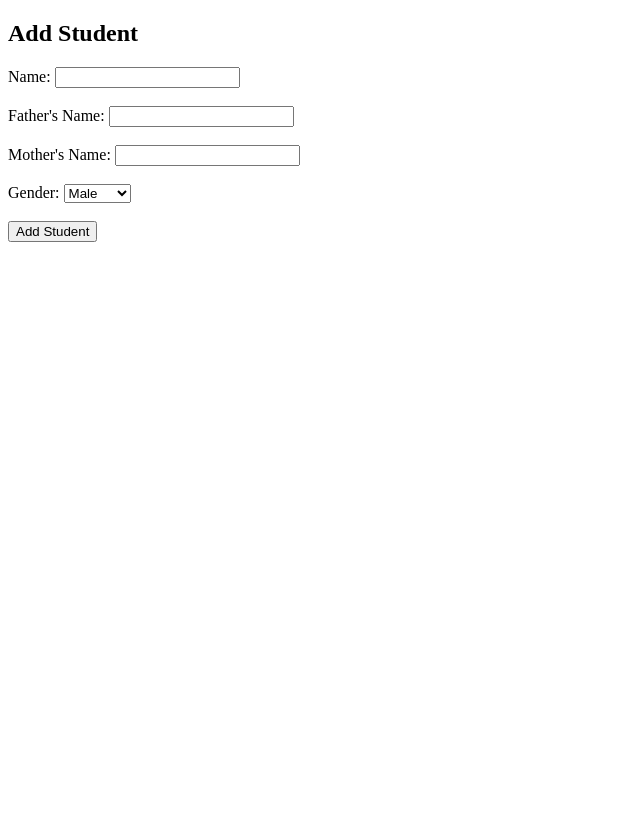
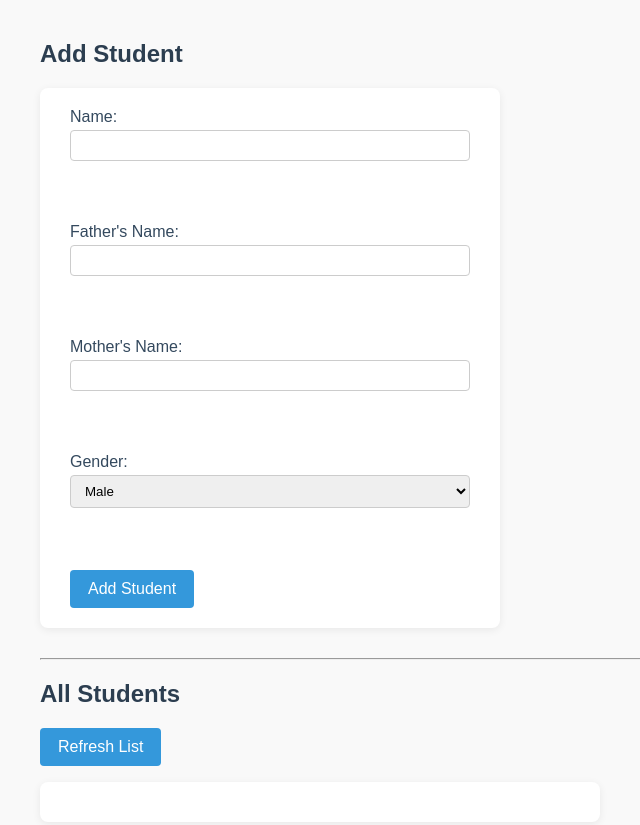
Before and after one commit to thakurabhishekgit/CCC, a website: page Node/Express/public/index.html in a window 1280 px wide. Shown: the whole page, without its empty margins (0-640 px from the left). Before the commit the page ends 800 px from the top, so only its background shows below. Drawn offline with Linux system fonts and the light colour scheme; no server answers.

Commit message:
final form

```diff
--- a/Node/Express/public/index.html
+++ b/Node/Express/public/index.html
@@ -1,17 +1,19 @@
+
 <!DOCTYPE html>
 <html lang="en">
 
 <head>
     <meta charset="UTF-8">
     <title>Add Student</title>
+    <link rel="stylesheet" href="style.css">
 </head>
 
-<body>
+<body >
     <h2>Add Student</h2>
-    <form action="/addData" method="POST">
+    <form method="POST" action="/addData" >
         <label>Name: <input type="text" name="name" required></label><br><br>
-        <label>Father's Name: <input type="text" name="father" required></label><br><br>
-        <label>Mother's Name: <input type="text" name="mother" required></label><br><br>
+        <label>Father's Name: <input type="text" name="parents[father]" required></label><br><br>
+        <label>Mother's Name: <input type="text" name="parents[mother]" required></label><br><br>
         <label>Gender:
             <select name="gender" required>
                 <option value="male">Male</option>
@@ -20,6 +22,24 @@
         </label><br><br>
         <button type="submit">Add Student</button>
     </form>
+    <hr>
+    <h2>All Students</h2>
+    <button onclick="fetchStudents()">Refresh List</button>
+    <ul id="studentList"></ul>
+    <script>
+        function fetchStudents() {
+            fetch('/addData')
+                .then(res => res.json())
+                .then(data => {
+                    const ul = document.getElementById('studentList');
+                    ul.innerHTML = '';
+                    data.data.forEach(s => {
+                        ul.innerHTML += `<li>${s.id}: ${s.name} (${s.gender}), Father: ${s.parents.father}, Mother: ${s.parents.mother}</li>`;
+                    });
+                });
+        }
+        fetchStudents();
+    </script>
+</body>
 
-
-</body
+</html>
--- a/Node/Express/public/style.css
+++ b/Node/Express/public/style.css
@@ -0,0 +1,53 @@
+body {
+    font-family: Arial, sans-serif;
+    margin: 40px;
+    background: #f9f9f9;
+}
+h2 {
+    color: #2c3e50;
+}
+form {
+    background: #fff;
+    padding: 20px 30px;
+    border-radius: 8px;
+    box-shadow: 0 2px 8px rgba(0,0,0,0.07);
+    margin-bottom: 30px;
+    max-width: 400px;
+}
+label {
+    display: block;
+    margin-bottom: 10px;
+    color: #34495e;
+}
+input[type="text"], select {
+    width: 100%;
+    padding: 7px 10px;
+    margin-top: 4px;
+    margin-bottom: 16px;
+    border: 1px solid #ccc;
+    border-radius: 4px;
+    box-sizing: border-box;
+}
+button {
+    background: #3498db;
+    color: #fff;
+    border: none;
+    padding: 10px 18px;
+    border-radius: 4px;
+    cursor: pointer;
+    font-size: 1em;
+}
+button:hover {
+    background: #217dbb;
+}
+ul {
+    background: #fff;
+    padding: 20px 30px;
+    border-radius: 8px;
+    box-shadow: 0 2px 8px rgba(0,0,0,0.07);
+    max-width: 500px;
+}
+li {
+    margin-bottom: 10px;
+    color: #222;
+}
```
